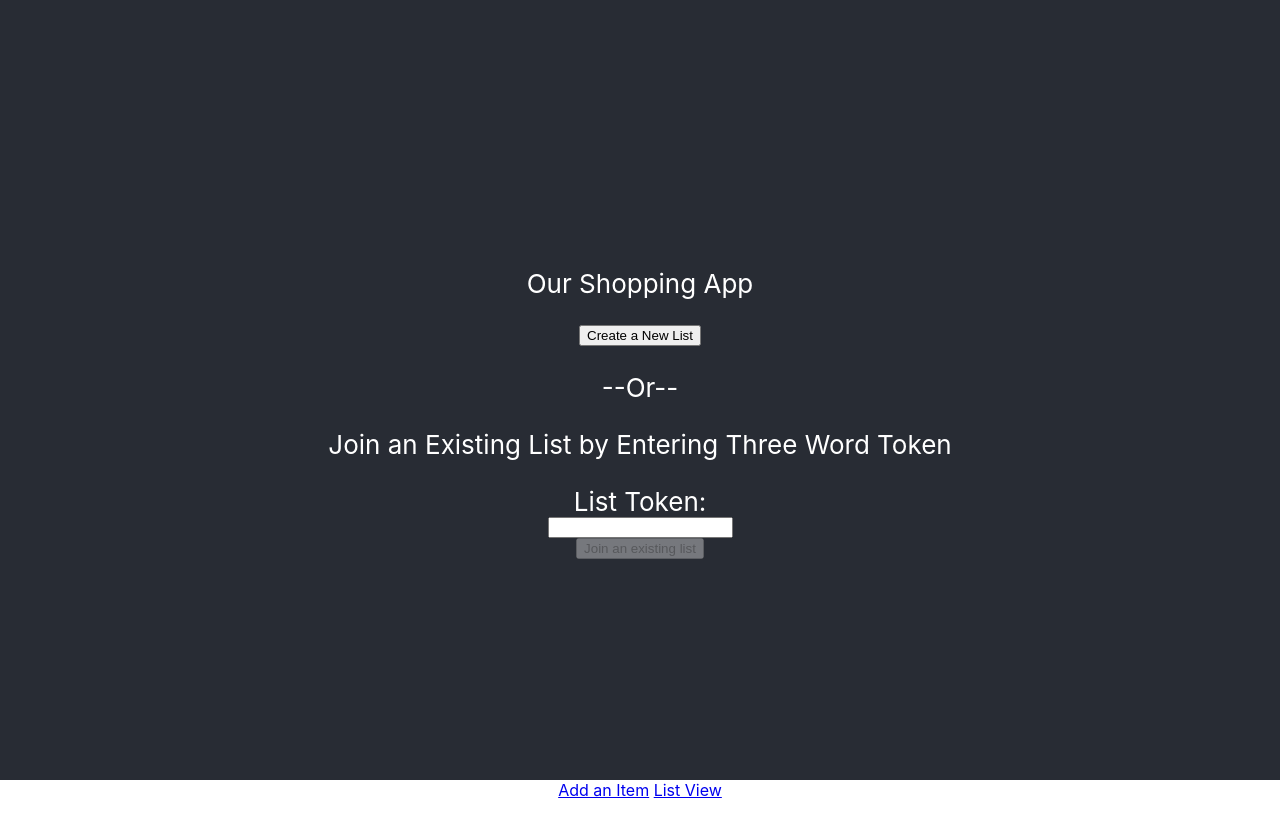
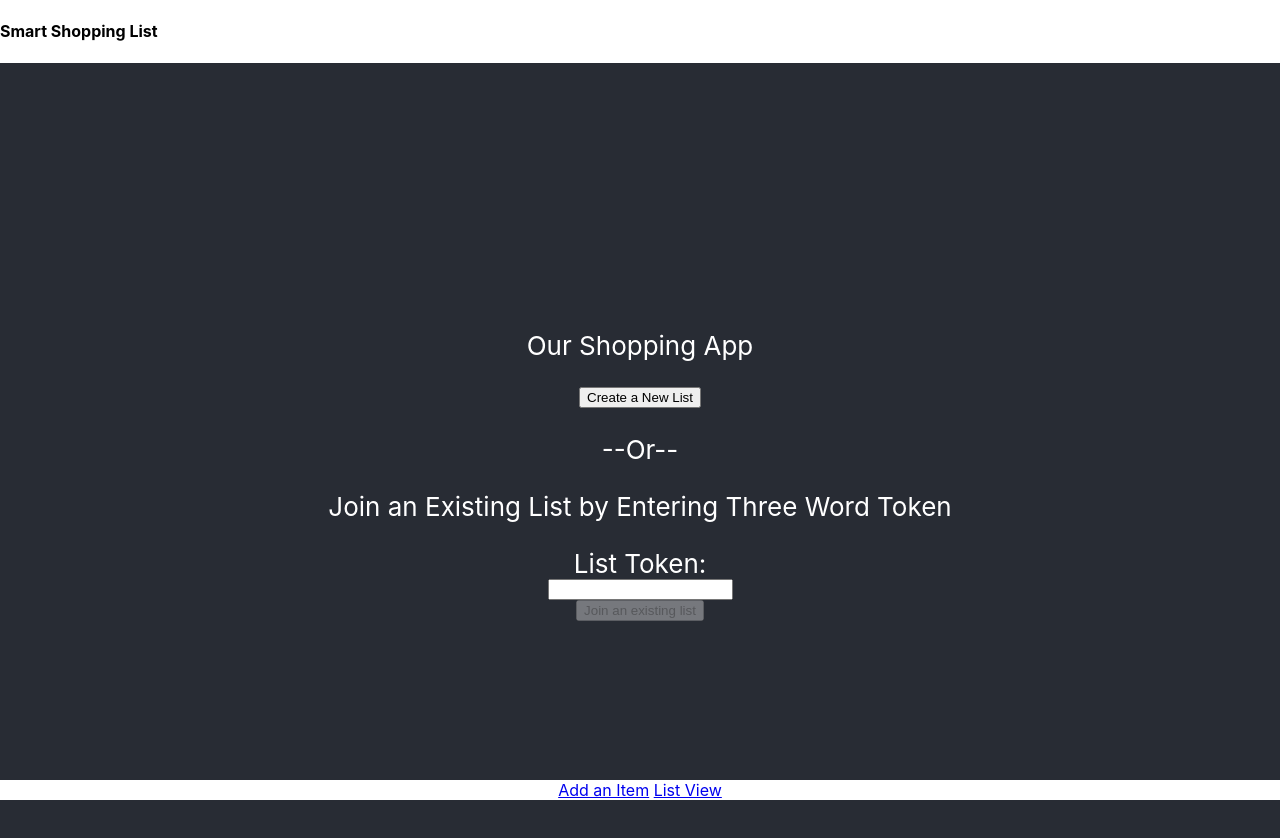
Before and after one commit to the-collab-lab/tcl-36-smart-shopping-list, a React (Create React App) app: page /home in a window 1280 px wide. Shown: the top 838 px of the page. Before the commit the page ends 800 px from the top, so only its background shows below. Built offline with nearby package versions, Linux system fonts and the light colour scheme.

Commit message:
create header component, import to App.js

```diff
--- a/src/App.js
+++ b/src/App.js
@@ -4,6 +4,7 @@ import AddItemView from './components/AddItem';
 import ListView from './components/ListView';
 import Navigation from './components/Navigation';
 import Home from './components/Home';
+import Header from './components/Header';
 
 import './App.css';
 
@@ -11,6 +12,7 @@ function App() {
   return (
     <div>
       <>
+        <Header />
         <Routes>
           <Route path="/home" element={<Home />} />
           <Route path="/" element={<Navigate replace to={'/home'} />} />
--- /dev/null
+++ b/src/components/Header.jsx
@@ -0,0 +1,11 @@
+import React from 'react';
+
+const Header = () => {
+  return (
+    <div>
+      <h4>Smart Shopping List</h4>
+    </div>
+  );
+};
+
+export default Header;
--- a/src/components/Navigation.jsx
+++ b/src/components/Navigation.jsx
@@ -1,6 +1,7 @@
 import React from 'react';
 import { NavLink } from 'react-router-dom';
 
+//might want to adjust these styles or take them out and replace with tailwind classes..
 const navStyles = {
   position: 'fixed',
   bottom: '0',
```
